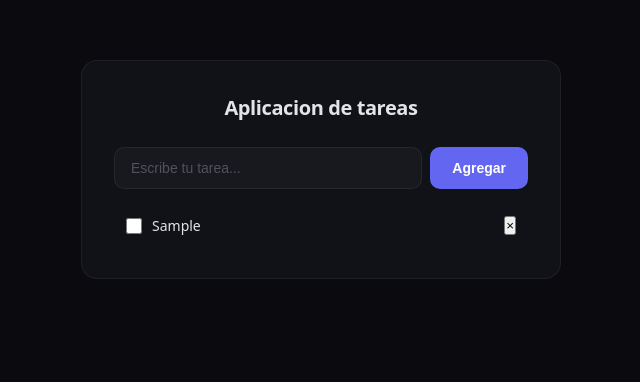
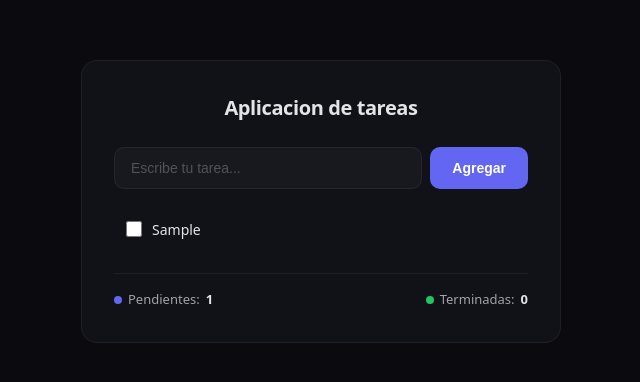
Before and after one commit to Shiar-owo/React-Todo-App, a React (Vite) app: page / in a window 1280 px wide. Both pictures are taken after typing "Sample" into the empty fields and a click on the button "Agregar". Shown: the top 382 px of the page, without its empty margins (319-959 px from the left). Built offline with nearby package versions, Linux system fonts and the light colour scheme.

Commit message:
feat: add edit icon button and task counters
- Replace double-click-to-edit with visible pencil icon button
- Add SVG icons for edit and delete with aria-labels
- Add footer with pendientes/terminadas counters
- Counters shown only when tasks exist

```diff
--- a/src/components/todo-app.jsx
+++ b/src/components/todo-app.jsx
@@ -5,6 +5,9 @@ import styles from "../styles/todo-app.module.css";
 
 export function TodoApp() {
   const { task, setTask, addTodo, todos, noTodos, toggleComplete, deleteTodo, editTodo } = useTodo();
+
+  const completed = todos.filter((t) => t.complete).length;
+  const pending = todos.length - completed;
 
   return (
     <div className={styles.container}>
@@ -14,6 +17,7 @@ export function TodoApp() {
 
       {noTodos && <p className={styles.emptyState}>No hay tareas</p>}
       {!noTodos && (
+        <>
           <ul className={styles.list}>
             {todos.map((todo) => (
               <Todo
@@ -25,6 +29,17 @@ export function TodoApp() {
               />
             ))}
           </ul>
+          <div className={styles.footer}>
+            <span className={`${styles.counter} ${styles.pending}`}>
+              <span className={styles.counterDot} />
+              Pendientes: <span className={styles.counterValue}>{pending}</span>
+            </span>
+            <span className={`${styles.counter} ${styles.completed}`}>
+              <span className={styles.counterDot} />
+              Terminadas: <span className={styles.counterValue}>{completed}</span>
+            </span>
+          </div>
+        </>
       )}
     </div>
   );
--- a/src/components/todo.jsx
+++ b/src/components/todo.jsx
@@ -6,7 +6,7 @@ export function Todo({ todo, onToggleComplete, onDelete, onEdit }) {
   const [editText, setEditText] = useState(todo.text);
   const inputRef = useRef(null);
 
-  const handleDoubleClick = () => {
+  const handleEdit = () => {
     setEditText(todo.text);
     setIsEditing(true);
     setTimeout(() => inputRef.current?.focus(), 0);
@@ -41,12 +41,29 @@ export function Todo({ todo, onToggleComplete, onDelete, onEdit }) {
           onKeyDown={handleKeyDown}
         />
       ) : (
-        <span className={styles.text} onDoubleClick={handleDoubleClick}>
-          {todo.text}
-        </span>
+        <span className={styles.text}>{todo.text}</span>
       )}
-      <button className={styles.deleteBtn} onClick={() => onDelete(todo.id)}>
-        ×
+      {!isEditing && (
+        <button
+          className={`${styles.iconBtn} ${styles.editBtn}`}
+          onClick={handleEdit}
+          aria-label="Editar"
+        >
+          <svg width="14" height="14" viewBox="0 0 24 24" fill="none" stroke="currentColor" strokeWidth="2" strokeLinecap="round" strokeLinejoin="round">
+            <path d="M17 3a2.85 2.83 0 1 1 4 4L7.5 20.5 2 22l1.5-5.5Z" />
+            <path d="m15 5 4 4" />
+          </svg>
+        </button>
+      )}
+      <button
+        className={`${styles.iconBtn} ${styles.deleteBtn}`}
+        onClick={() => onDelete(todo.id)}
+        aria-label="Eliminar"
+      >
+        <svg width="14" height="14" viewBox="0 0 24 24" fill="none" stroke="currentColor" strokeWidth="2" strokeLinecap="round" strokeLinejoin="round">
+          <path d="M18 6 6 18" />
+          <path d="m6 6 12 12" />
+        </svg>
       </button>
     </li>
   );
```
Lines whose indentation alone changed are shown as unchanged.
